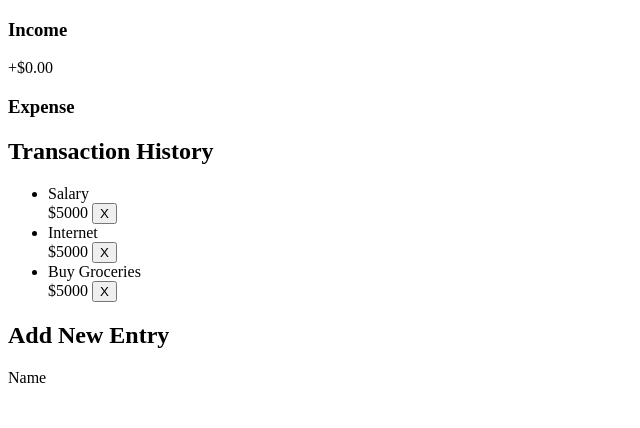
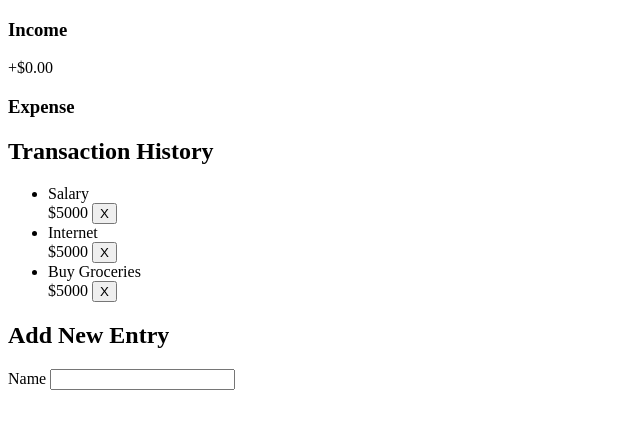
Before and after one commit to Malvino-creator/new-Expense-Tracker, a plain HTML site: page index.html in a window 1280 px wide. Shown: the part 150-578 px from the top of the page, without its empty margins (0-640 px from the left). Drawn offline with Linux system fonts and the light colour scheme.

Commit message:
Changes to index.html

```diff
--- a/index.html
+++ b/index.html
@@ -48,6 +48,7 @@
                         <h2> Add New Entry</h2>
                         <form>
                             <label for="name"> Name</label>
+                            <input id="name" type="text">
                             <label for
                         </form>
                     </div>
```
